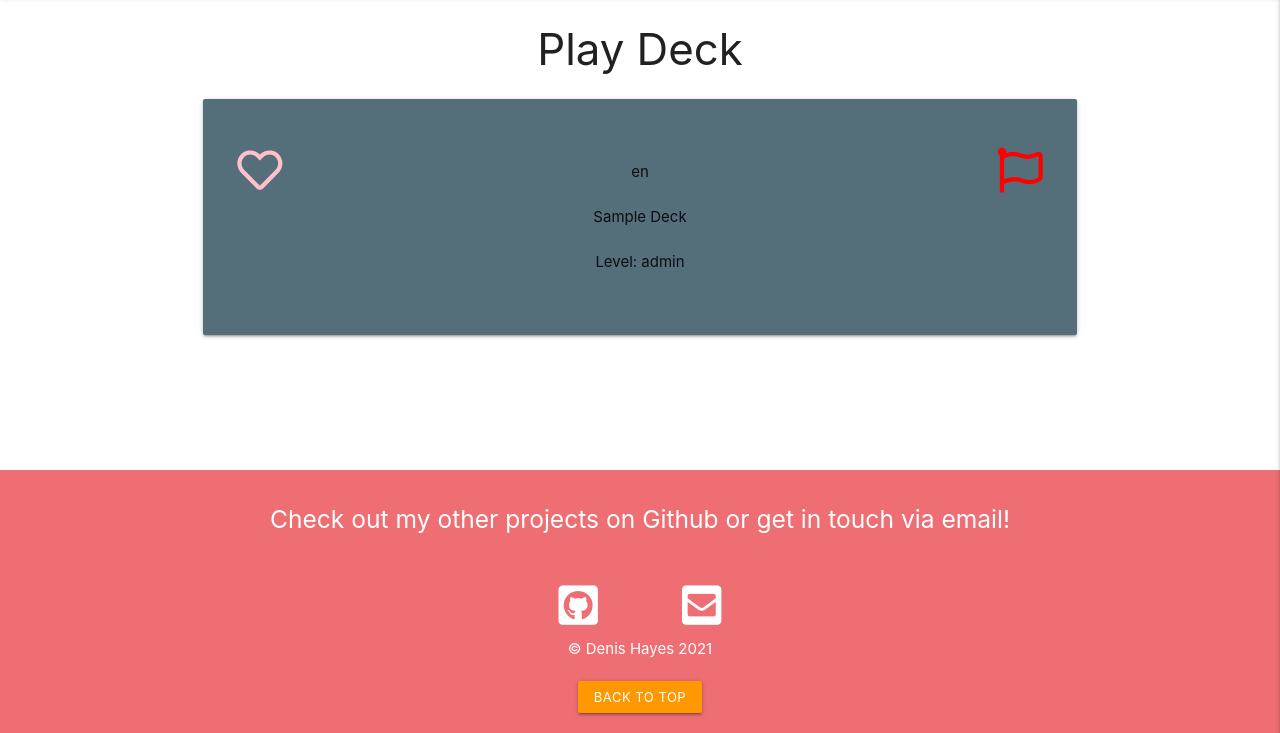
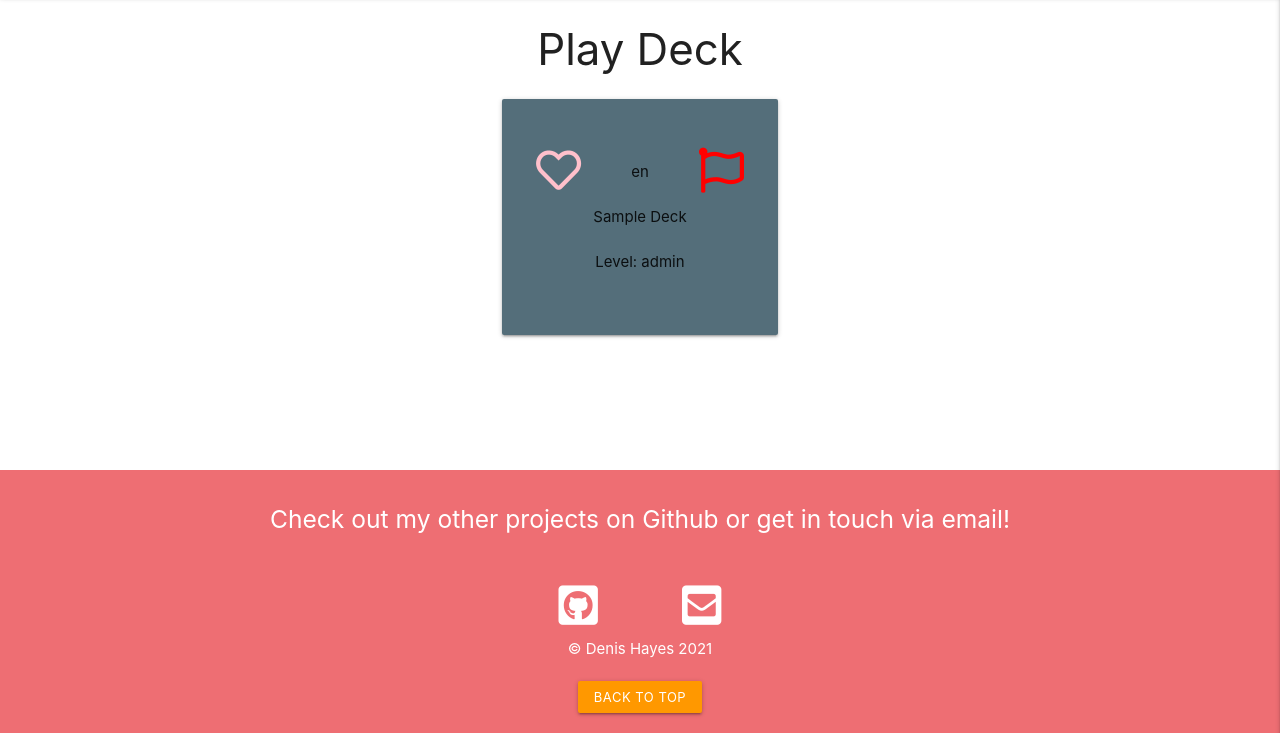
Before and after one commit to DHayes23/Flashcards, a Flask app: template templates/play_deck.html in a window 1280 px wide. Shown: the part 67-800 px from the top of the page. Run offline with Flask 2, Linux system fonts and the light colour scheme; the template is opened without the code that fills it: most values are stand-ins (such as "Sample title", 1, 10 or a date in 2020); some libraries are stand-ins or nearby versions.

Commit message:
Resize decks on play screens

```diff
--- a/templates/play_deck.html
+++ b/templates/play_deck.html
@@ -5,7 +5,7 @@
 <h3 class="center-align">Play Deck</h3>
 <section class="container">
     <div class="row">
-        <div class="col s12">
+        <div class="col s12 m4 offset-m4">
             <div class="card-panel blue-grey darken-1">
                 <ul>
                     {% if session.user != deck.deck_created_by %}
--- a/templates/play_deck_anonymous.html
+++ b/templates/play_deck_anonymous.html
@@ -5,7 +5,7 @@
 <h3 class="center-align">Play Deck</h3>
 <section class="container">
     <div class="row">
-        <div class="col s12">
+        <div class="col s12 m4 offset-m4">
             <div class="card-panel blue-grey darken-1">
                 <ul>
                     <li class="center-align card-item flag-icon">
```
